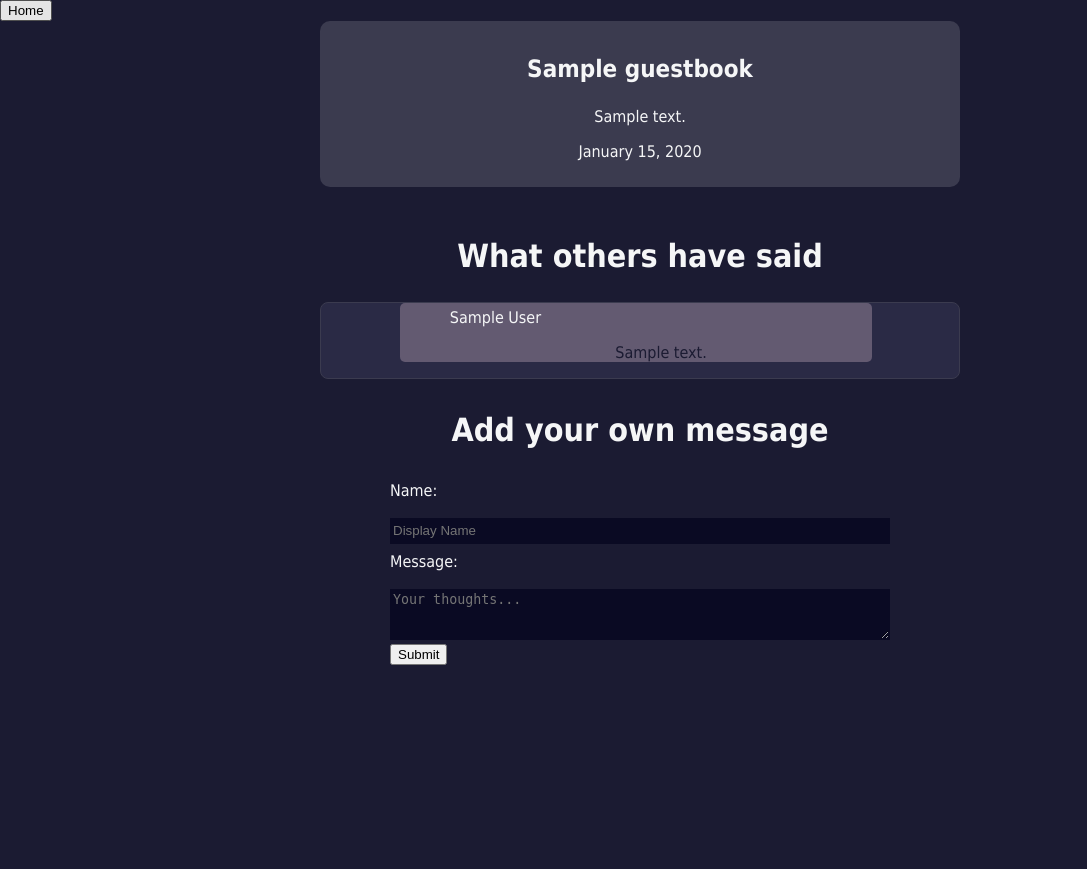
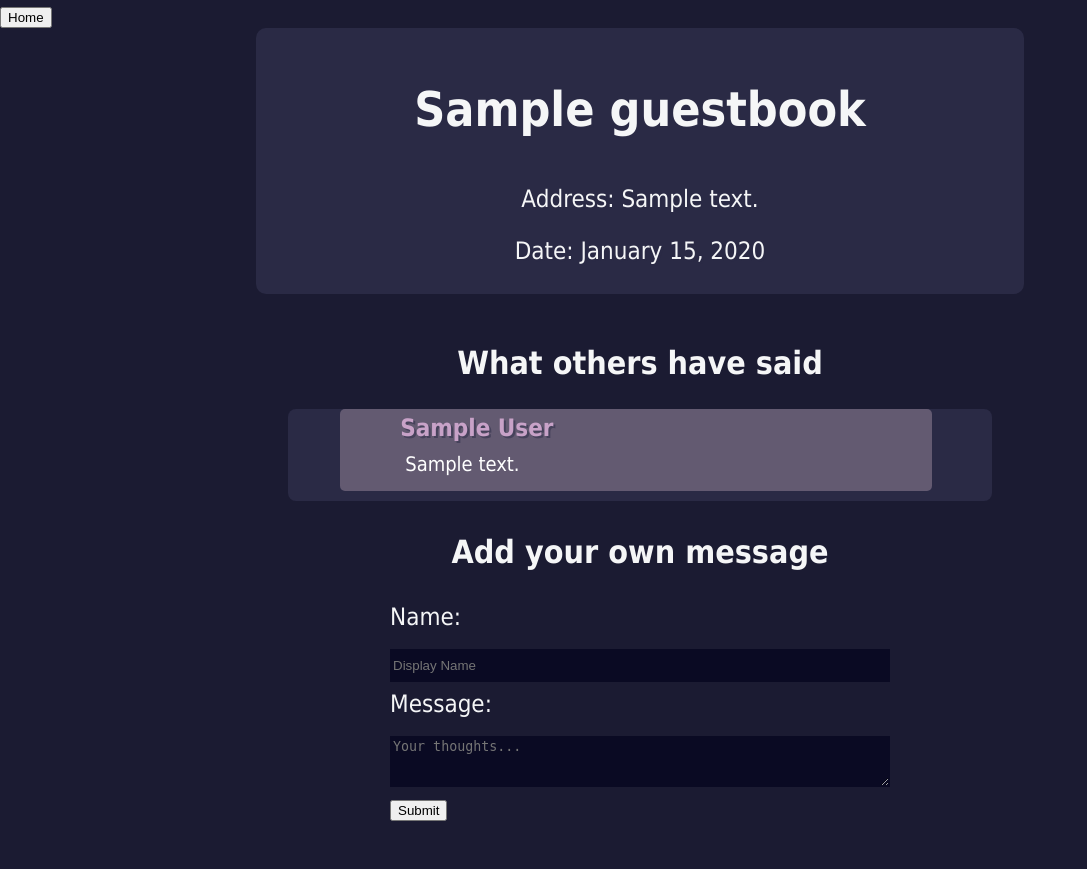
Before and after one commit to canguiano13/roll-call, a Flask app: page /event/1 in a window 1280 px wide. Shown: the whole page, without its empty margins (0-1087 px from the left). Before the commit the page ends 665 px from the top, so only its background shows below. Run offline with Flask 3, Linux system fonts and the light colour scheme; tables that the repository leaves empty hold one stand-in row (values such as "Sample post").

Commit message:
update styling for event page

```diff
--- a/static/styles/styles.css
+++ b/static/styles/styles.css
@@ -6,7 +6,7 @@ body {
   background-color: #1b1b32;
   color: #f5f6f7;
   font-family: Tahoma, sans-serif;
-  font-size: 16px;
+  font-size: 24px;
 }
 
 h1, p {
@@ -16,7 +16,7 @@ h1, p {
 
 /* Form Styling */
 form {
-  width: 60vw;
+  width: 100vw;
   max-width: 500px;
   min-width: 300px;
   margin: 0 auto;
@@ -42,7 +42,7 @@ textarea,
 select {
   margin: 10px 0 0 0;
   width: 100%;
-  min-height: 2em;
+  min-height: 2.5em;
 }
 
 input, textarea {
@@ -141,53 +141,66 @@ a {
 }
 
 /* Event page styles */
-
+.event-page-section-header{
+  text-align: center;
+  font-size: 2rem;
+}
 .event-details-box{
-  background: #3b3b4f;
-  padding: 10px;
+  background: #2a2a45;
+  padding: 5px;
   margin: auto;
   margin-bottom: 50px;
-  width: 50%;
+  width: 60%;
   height: fit-content;
   border-radius: 10px;
 }
-.event-messages-box{
-  width: 50%;
+#event-details-title{
+  font-size: 3rem;
+  text-shadow: 2px 2px #2a2a45;
+
+}
+#event-details-location, #event-details-date{
+  font-size: 1.5rem;
+  text-shadow: 2px 2px #2a2a45;
+}
+
+
+.event-page-messages-box{
+  background: #2a2a45;
+  padding-right: 0.5rem; /* prevent scrollbar from overlapping content */
   margin: auto;
-  max-height: 350px; /* set a max height for the messages box */
-  overflow-y: auto;
-  padding-right: 0.5rem; /* prevent scrollbar from overlapping content */
+  width: 55%;
+  max-height: 500px; /* set a max height for the messages box */
+  overflow-y: auto; /* hide overlapping messages */
   scroll-behavior: smooth;
-  border: 1px solid #3b3b4f;
   border-radius: 8px;
-  background-color: #2a2a45;
-}
-.event-messages-box-title{
-  text-align: center;
-  font-size: 32px;
 }
 .event-message{
-  background-color: rgb(155, 138, 158, 50%);
+  background: rgb(155, 138, 158, 50%);
+  padding: 5px 50px 5px 50px; /*add space on the left side of each message */
+  margin: auto;
+  margin-bottom: 10px;
+  width: 85%;
+  height: fit-content;
   border-radius: 5px;
-  padding-top: 5px;
-  padding-left: 50px;
-  margin: auto;
-  width: 75%;
-  height: fit-content;
-
 }
 .event-message-display-name{
-  margin: auto;
-  color: ;
-  font-size: 60;
+  color: #C8A2C8;
+  padding-left: 10px;
+  padding-right: 10px;
+  text-shadow: 2px 2px rgb(42,	42,	69, 50%);
+  font-size: 1.5rem;
+  font-weight: bold;
 }
 .event-message-body{
-  color: #1b1b32
+  padding-left: 5px;
+  font-size: 1.25rem;
+  color: white;
 }
-#new-message-form{
-  margin: auto;
-  width: 50%;
-  background-color: 3b3b4f;
+.event-message-body p {
+  margin: 5px;
+  padding: 5px;
+  text-align: left;
 }
 
 
--- a/templates/event.html
+++ b/templates/event.html
@@ -23,15 +23,15 @@
 
       <!-- Event Details -->
       <section class="event-details-box">
-        <h1 class="event-title">{{ event_data.event_title }}</h1>
-        <p class="event-location">{{ event_data.event_address }}</p>
-        <p class="event-date">{{ event_data.event_date.strftime('%B %d, %Y') }}</p>
+        <h1 id="event-details-title">{{ event_data.event_title }}</h1>
+        <p id="event-details-location">Address: {{ event_data.event_address }}</p>
+        <p id="event-details-date">Date: {{ event_data.event_date.strftime('%B %d, %Y') }}</p>
       </section>
 
-      <!-- Display Comments -->
+      <!-- Comments from guests -->
       <section class="event-comments">
-        <h2 class="event-messages-box-title">What others have said</h2>
-        <div class="event-messages-box">
+        <h2 class="event-page-section-header">What others have said</h2>
+        <div class="event-page-messages-box">
           {% if messages_data %}
             {% for message in messages_data %}
             <div class="event-message">
@@ -51,7 +51,7 @@
 
       <!-- Comment Form -->
       <section class="event-form-section">
-        <h3 class="event-messages-box-title">Add your own message</h3>
+        <h3 class="event-page-section-header">Add your own message</h3>
         <form id="new-message-form" action="/postMessage/{{event_data.event_id}}" method="post" enctype="multipart/form-data">
 
           <!-- Display Name -->
@@ -82,5 +82,6 @@
 
     </div>
   </main>
-</body>
-</html>
+  </body>
+
+  </html>
```
